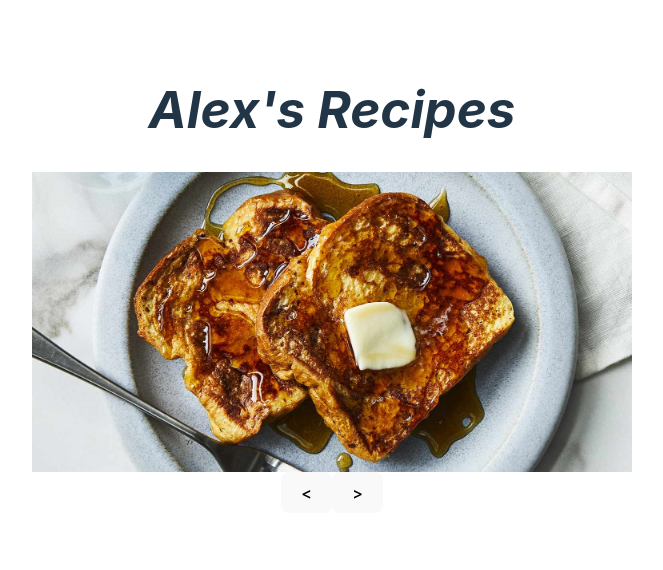
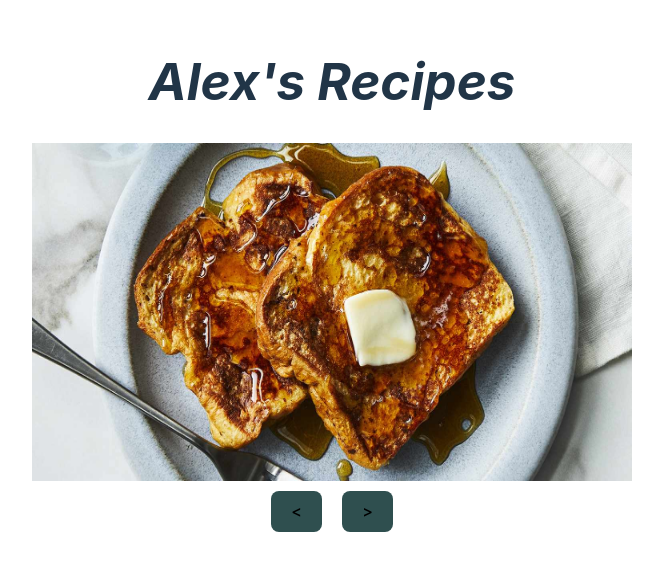
Before and after one commit to AlexThiry/MyRecipeWebsite, a React (Vite) app: page / in a window 1280 px wide. Shown: the part 120-690 px from the top of the page, without its empty margins (308-971 px from the left). Built offline with nearby package versions, Linux system fonts and the light colour scheme.

Commit message:
Finalized ImageSlider component

```diff
--- a/src/components/ImageSlider.css
+++ b/src/components/ImageSlider.css
@@ -15,3 +15,13 @@ img {
   width: 100%;
   height: auto;
 }
+
+.btn {
+  background-color: darkslategrey;
+  margin: 10px;
+}
+
+.btn:hover {
+  background-color: lightslategrey;
+  border-color: aliceblue;
+}
--- a/src/components/ImageSlider.tsx
+++ b/src/components/ImageSlider.tsx
@@ -4,7 +4,7 @@ import './ImageSlider.css';
 const images = [
   "src/images/frenchtoast.jpeg",
   "src/images/panckes.jpeg",
-  // Add more image URLs as needed
+  "src/images/waffles.jpeg",
 ];
 
 const ImageSlider = () => {
@@ -29,8 +29,8 @@ const ImageSlider = () => {
           <img key={index} src={image} alt={`Slide ${index + 1}`} />
         ))}
       </div>
-      <button onClick={handlePrev}>&lt;</button>
-      <button onClick={handleNext}>&gt;</button>
+      <button className='btn' onClick={handlePrev}>&lt;</button>
+      <button className='btn' onClick={handleNext}>&gt;</button>
     </div>
   );
 };
```
Also changed, not shown: src/images/waffles.jpeg (added).
